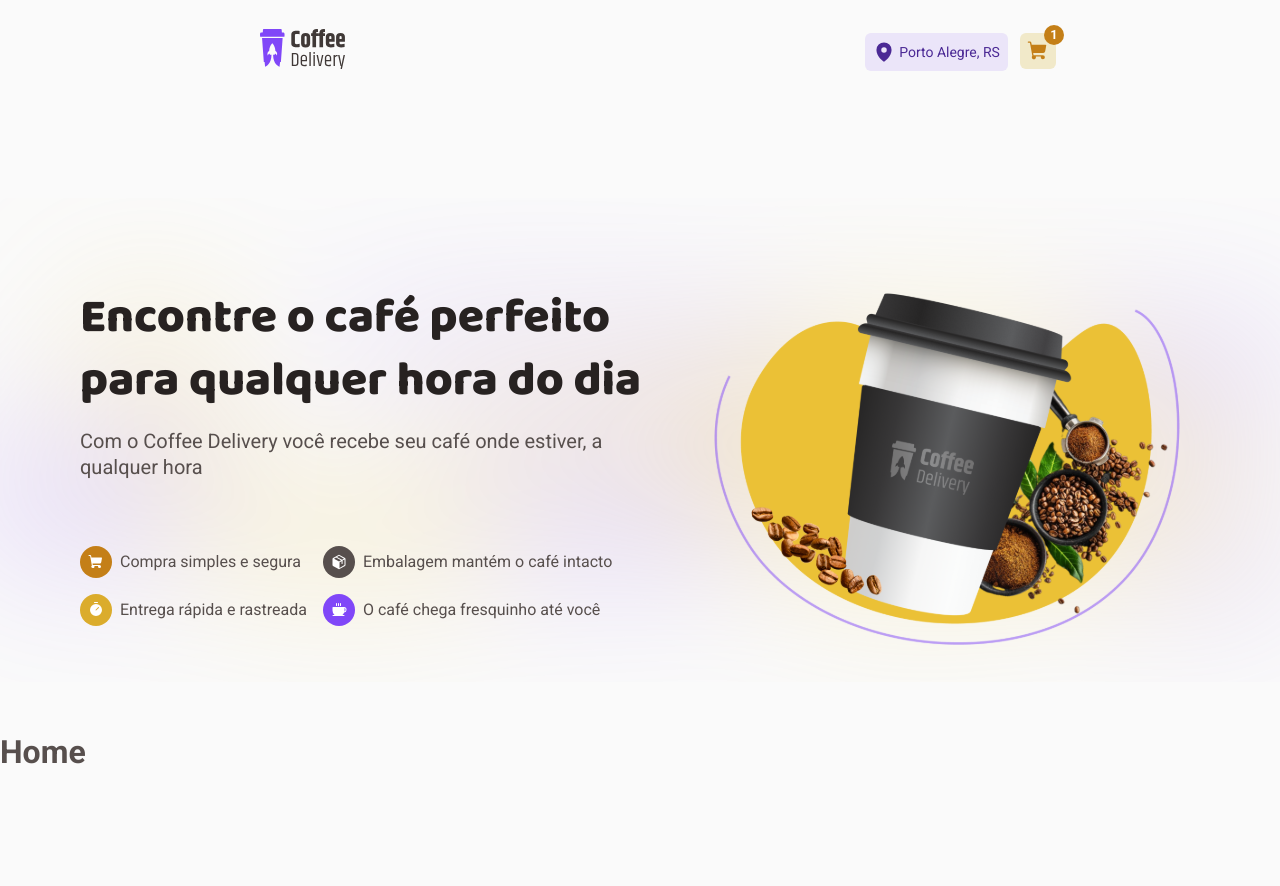
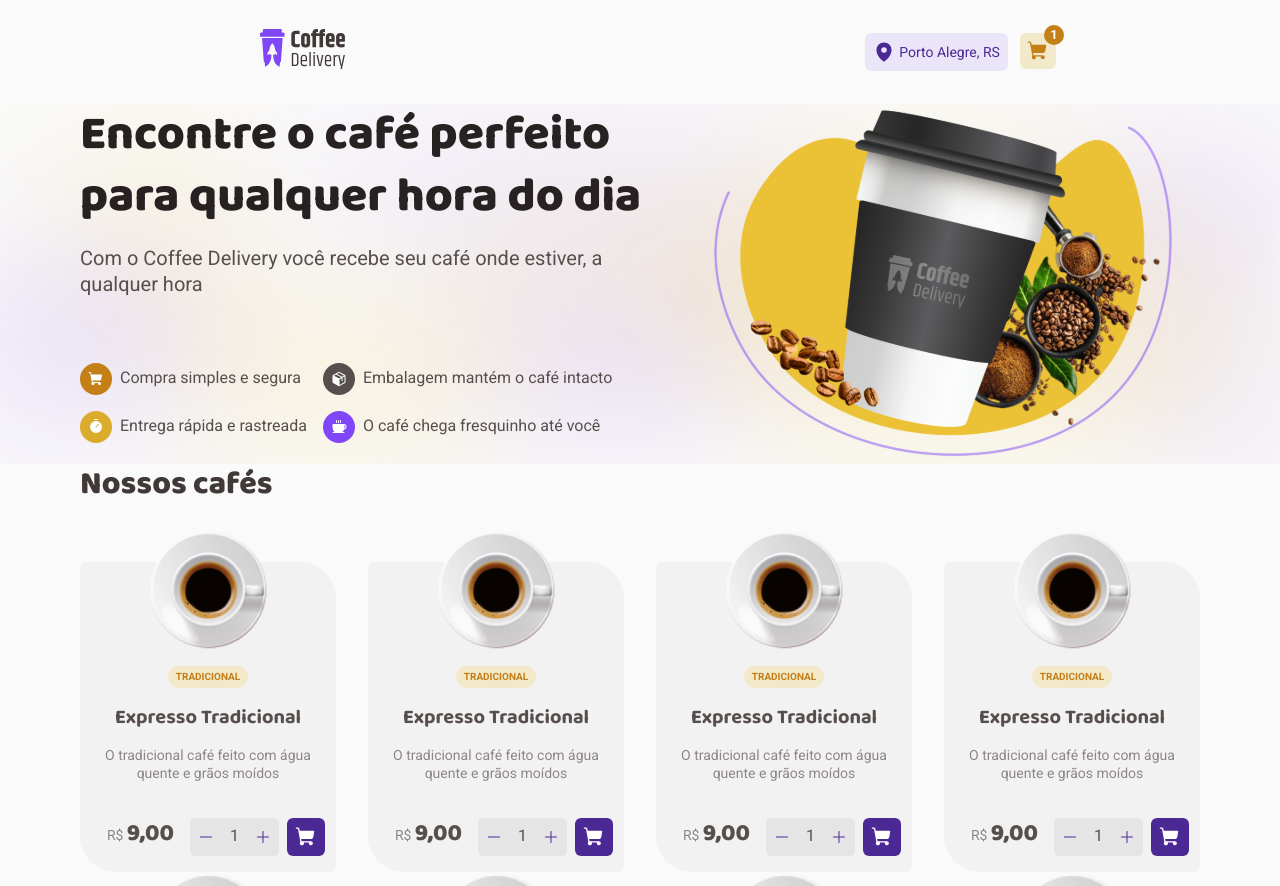
Before and after one commit to caio300/coffee-delivery, a React (Vite) app: page / in a window 1280 px wide. Shown: the top 886 px of the page. Built offline with nearby package versions, Linux system fonts and the light colour scheme.

Commit message:
Page - Componente: Cards Finalizado Css

```diff
--- /dev/null
+++ b/src/components/Coffes/index.tsx
@@ -0,0 +1,38 @@
+import {
+  CartButton,
+  CoffeContainer,
+  CountSpan,
+  LessButton,
+  MoreButton,
+  PriceContainer,
+  PriceParagraph,
+  TagSpan,
+} from './styles'
+import expressoTradicional from '../../assets/Coffee/expressoTradicional.svg'
+import { Minus, Plus, ShoppingCart } from 'phosphor-react'
+
+export function Coffes() {
+  return (
+    <CoffeContainer>
+      <img src={expressoTradicional} alt="" />
+      <TagSpan>TRADICIONAL</TagSpan>
+      <h4>Expresso Tradicional</h4>
+      <p>O tradicional café feito com água quente e grãos moídos</p>
+      <PriceContainer>
+        <PriceParagraph>
+          R$<span>9,00</span>
+        </PriceParagraph>
+        <MoreButton>
+          <Minus />
+        </MoreButton>
+        <CountSpan>1</CountSpan>
+        <LessButton>
+          <Plus />
+        </LessButton>
+        <CartButton>
+          <ShoppingCart size={22} weight={'fill'} />
+        </CartButton>
+      </PriceContainer>
+    </CoffeContainer>
+  )
+}
--- /dev/null
+++ b/src/components/Coffes/styles.ts
@@ -0,0 +1,127 @@
+import styled from 'styled-components'
+
+export const CoffeContainer = styled.div`
+  display: flex;
+  align-items: center;
+  justify-content: flex-start;
+  flex-direction: column;
+  height: 19.4rem;
+  width: 16rem;
+  background: ${(prop) => prop.theme['gray-200']};
+  border-radius: 6px 36px;
+  gap: 1rem;
+
+  img {
+    width: 7.5rem;
+    margin-top: -2rem;
+  }
+
+  h4 {
+    font-family: 'Baloo 2';
+    font-style: normal;
+    font-weight: 700;
+    font-size: 20px;
+    line-height: 130%;
+  }
+
+  p {
+    text-align: center;
+    font-family: 'Roboto';
+    font-style: normal;
+    font-weight: 400;
+    font-size: 14px;
+    line-height: 130%;
+    color: ${(prop) => prop.theme['brown-100']};
+    margin: 0 1rem 0 1rem;
+  }
+`
+
+export const TagSpan = styled.span`
+  display: flex;
+  align-items: center;
+  justify-content: center;
+  height: 1.4rem;
+  background: ${(prop) => prop.theme['yellow-light']};
+  color: ${(prop) => prop.theme['yellow-dark']};
+  border-radius: 100px;
+  padding: 4px 8px;
+  font-family: 'Roboto';
+  font-style: normal;
+  font-weight: 700;
+  font-size: 10px;
+  line-height: 130%;
+`
+
+export const PriceContainer = styled.div`
+  display: flex;
+  justify-content: center;
+  margin-top: 1.2rem;
+`
+
+export const PriceParagraph = styled.p`
+  color: ${(prop) => prop.theme['brown-200']};
+  font-family: 'Roboto';
+  font-weight: 400;
+  font-size: 14px;
+  line-height: 18px;
+
+  span {
+    color: ${(prop) => prop.theme['brown-200']};
+    font-family: 'Baloo 2';
+    font-style: normal;
+    font-weight: 800;
+    font-size: 24px;
+    line-height: 31px;
+    margin-left: 0.2rem;
+  }
+`
+
+export const MoreButton = styled.button`
+  display: flex;
+  align-items: center;
+  background: ${(prop) => prop.theme['gray-400']};
+  border: none;
+  padding: 0.5rem;
+  font-size: 1rem;
+  color: ${(prop) => prop.theme['purple-dark']};
+  border-radius: 5px 0 0 5px;
+  cursor: pointer;
+`
+
+export const LessButton = styled.button`
+  display: flex;
+  align-items: center;
+  background: ${(prop) => prop.theme['gray-400']};
+  border: none;
+  padding: 0.5rem;
+  font-size: 1rem;
+  color: ${(prop) => prop.theme['purple-dark']};
+  border-radius: 0 5px 5px 0;
+  cursor: pointer;
+`
+
+export const CountSpan = styled.span`
+  font-family: 'Roboto', sans-serif;
+  display: flex;
+  align-items: center;
+  background: ${(prop) => prop.theme['gray-400']};
+  padding: 0.5rem;
+  font-size: 1rem;
+  font-style: normal;
+  font-weight: 400;
+  line-height: 130%;
+`
+
+export const CartButton = styled.button`
+  display: flex;
+  align-items: center;
+  justify-content: center;
+  background: ${(prop) => prop.theme['purple-dark']};
+  color: ${(prop) => prop.theme.white};
+  border: none;
+  height: 2.375rem;
+  width: 2.375rem;
+  border-radius: 6px;
+  margin-left: 0.5rem;
+  cursor: pointer;
+`
--- a/src/components/Header/styles.ts
+++ b/src/components/Header/styles.ts
@@ -5,7 +5,6 @@ export const HeaderContainer = styled.header`
   height: 6.5rem;
   align-items: center;
   justify-content: space-around;
-  margin-bottom: 5.875rem;
 
   @media (max-width: 768px) {
     margin-bottom: 0;
--- a/src/components/Intro/styles.ts
+++ b/src/components/Intro/styles.ts
@@ -3,16 +3,13 @@ import IntroBackground from '../../assets/intro-background.svg'
 
 export const IntroContainer = styled.div`
   display: flex;
+  justify-content: center;
   align-items: center;
-  justify-content: center;
   background: url('${IntroBackground}');
-  background-repeat: no-repeat;
+  background-position: 0%;
+  background-repeat: repeat;
   background-size: 100%;
-  height: 34rem;
-
-  @media (max-width: 768px) {
-    height: auto;
-  }
+  height: auto;
 
   section {
     display: grid;
@@ -93,7 +90,7 @@ export const InfoSpan = styled.span<StatusProps>`
 `
 
 export const ImageContainer = styled.div`
-  width: 100%;
+  height: 22.5rem;
   img {
     height: 100%;
   }
--- a/src/pages/Home/index.tsx
+++ b/src/pages/Home/index.tsx
@@ -1,13 +1,30 @@
+import { Coffes } from '../../components/Coffes'
 import { Intro } from '../../components/Intro'
-import { HomeContainer } from './styles'
+import { CardsContainer, CoffeeList, HomeContainer } from './styles'
 
 export function Home() {
   return (
     <HomeContainer>
       <Intro />
-      <div>
-        <h1>Home</h1>
-      </div>
+      <CoffeeList>
+        <h2>Nossos cafés</h2>
+        <CardsContainer>
+          <Coffes />
+          <Coffes />
+          <Coffes />
+          <Coffes />
+          <Coffes />
+          <Coffes />
+          <Coffes />
+          <Coffes />
+          <Coffes />
+          <Coffes />
+          <Coffes />
+          <Coffes />
+          <Coffes />
+          <Coffes />
+        </CardsContainer>
+      </CoffeeList>
     </HomeContainer>
   )
 }
--- a/src/pages/Home/styles.ts
+++ b/src/pages/Home/styles.ts
@@ -4,8 +4,35 @@ export const HomeContainer = styled.div`
   display: flex;
   flex-direction: column;
   height: 100%;
+`
+
+export const CoffeeList = styled.div`
+  display: flex;
+  flex-direction: column;
+  justify-content: center;
+  margin: 0 auto;
+
+  h2 {
+    font-family: 'Baloo 2';
+    font-style: normal;
+    font-weight: 800;
+    font-size: 32px;
+    line-height: 130%;
+    color: ${(prop) => prop.theme['brown-300']};
+    margin-bottom: 3.5rem;
+  }
+`
+
+export const CardsContainer = styled.div`
+  display: flex;
+  flex-wrap: wrap;
+  gap: 2rem;
+  margin-top: 1rem;
+  width: 70rem;
+  margin: 0 auto;
 
   @media (max-width: 768px) {
-    height: 100%;
+    width: 94%;
+    margin-top: 4rem;
   }
 `
```
Also changed, not shown: src/assets/Coffee/expressoTradicional.svg (added).
